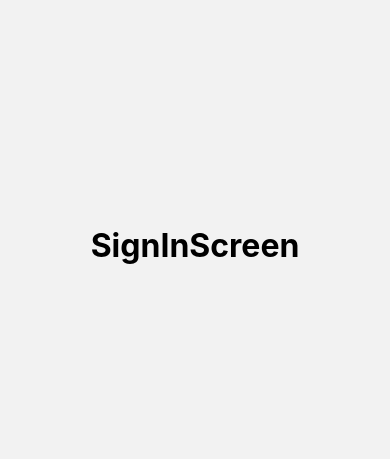
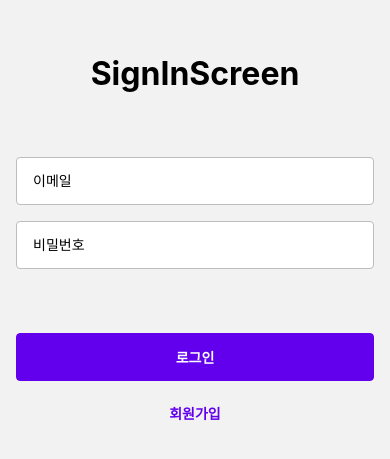
Before and after one commit to choiseunghyeon/React_Native_Study_With_Book, a React Native app in the folder PublicGalleryFishManChoi/: screen /SignIn in a window 390 px wide. Shown: the part 177-636 px from the top of the page. Built offline with nearby package versions, Linux system fonts and the light colour scheme.

Commit message:
feat: add Login, Sigin Screen

```diff
--- /dev/null
+++ b/PublicGalleryFishManChoi/components/BorderedInput.js
@@ -0,0 +1,28 @@
+import {TextInput, StyleSheet} from 'react-native';
+import React from 'react';
+
+const BorderedInput = ({hasMarginBottom, ...rest}, ref) => {
+  return (
+    <TextInput
+      style={[styles.input, hasMarginBottom && styles.margin]}
+      ref={ref}
+      {...rest}
+    />
+  );
+};
+
+const styles = StyleSheet.create({
+  input: {
+    borderColor: '#bdbdbd',
+    borderWidth: 1,
+    paddingHorizontal: 16,
+    borderRadius: 4,
+    height: 48,
+    backgroundColor: 'white',
+  },
+  margin: {
+    marginBottom: 16,
+  },
+});
+
+export default React.forwardRef(BorderedInput);
--- /dev/null
+++ b/PublicGalleryFishManChoi/components/CustomButton.js
@@ -0,0 +1,59 @@
+import {View, Text, Pressable, Platform, StyleSheet} from 'react-native';
+import React from 'react';
+
+const CustomButton = ({onPress, title, hasMarginBottom, theme = 'primary'}) => {
+  const isPrimary = theme === 'primary';
+  return (
+    <View
+      style={[styles.block, styles.overflow, hasMarginBottom && styles.margin]}>
+      <Pressable
+        onPress={onPress}
+        style={({pressed}) => [
+          styles.wrapper,
+          isPrimary && styles.primaryWrapper,
+          Platform.select({ios: pressed && {opacity: 0.5}}),
+        ]}
+        android_ripple={{color: isPrimary ? '#ffffff' : '#6200ee'}}>
+        <Text
+          style={[
+            styles.text,
+            isPrimary ? styles.primaryText : styles.secondaryText,
+          ]}>
+          {title}
+        </Text>
+      </Pressable>
+    </View>
+  );
+};
+
+export default CustomButton;
+
+const styles = StyleSheet.create({
+  overflow: {
+    borderRadius: 4,
+    overflow: 'hidden',
+  },
+  wrapper: {
+    borderRadius: 4,
+    height: 48,
+    alignItems: 'center',
+    justifyContent: 'center',
+  },
+  primaryWrapper: {
+    backgroundColor: '#6200ee',
+  },
+  text: {
+    fontWeight: 'bold',
+    fontSize: 14,
+    color: 'white',
+  },
+  primaryText: {
+    color: 'white',
+  },
+  secondaryText: {
+    color: '#6200ee',
+  },
+  margin: {
+    marginBottom: 8,
+  },
+});
--- /dev/null
+++ b/PublicGalleryFishManChoi/components/SignButtons.js
@@ -0,0 +1,37 @@
+import {View, Text, StyleSheet} from 'react-native';
+import React from 'react';
+import {useNavigation} from '@react-navigation/native';
+import CustomButton from './CustomButton';
+
+const SignButtons = ({isSignUp, onSubmit}) => {
+  const navigation = useNavigation();
+
+  const primaryTitle = isSignUp ? '회원가입' : '로그인';
+  const secondaryTitle = isSignUp ? '로그인' : '회원가입';
+
+  const onSecondaryButtonPress = () => {
+    if (isSignUp) {
+      navigation.goBack();
+    } else {
+      navigation.push('SignIn', {isSignUp: true});
+    }
+  };
+  return (
+    <View style={styles.buttons}>
+      <CustomButton title={primaryTitle} hasMarginBottom onPress={onSubmit} />
+      <CustomButton
+        title={secondaryTitle}
+        theme="secondary"
+        onPress={onSecondaryButtonPress}
+      />
+    </View>
+  );
+};
+
+export default SignButtons;
+
+const styles = StyleSheet.create({
+  buttons: {
+    marginTop: 64,
+  },
+});
--- /dev/null
+++ b/PublicGalleryFishManChoi/components/SignForm.js
@@ -0,0 +1,54 @@
+import {View, Text} from 'react-native';
+import React, {useRef} from 'react';
+import BorderedInput from './BorderedInput';
+
+const SignForm = ({isSignUp, onSubmit, form, createChangeTextHandler}) => {
+  const passwordRef = useRef();
+  const confirmPasswordRef = useRef();
+
+  return (
+    <>
+      <BorderedInput
+        hasMarginBottom
+        placeholder="이메일"
+        value={form.email}
+        onChangeText={createChangeTextHandler('email')}
+        autoCapitalize="none"
+        autoCorrect={false}
+        autoCompleteType="email"
+        keyboardType="email-address"
+        returnKeyType="next"
+        onSubmitEditing={() => passwordRef.current.focus()}
+      />
+      <BorderedInput
+        placeholder="비밀번호"
+        hasMarginBottom={isSignUp}
+        value={form.password}
+        onChangeText={createChangeTextHandler('password')}
+        secureTextEntry
+        ref={passwordRef}
+        returnKeyType={isSignUp ? 'next' : 'done'}
+        onSubmitEditing={() => {
+          if (isSignUp) {
+            confirmPasswordRef.current.focus();
+          } else {
+            onSubmit();
+          }
+        }}
+      />
+      {isSignUp ? (
+        <BorderedInput
+          placeholder="비밀번호 확인"
+          value={form.confirmPassword}
+          onChangeText={createChangeTextHandler('confirmPassword')}
+          secureTextEntry
+          ref={confirmPasswordRef}
+          returnKeyType="done"
+          onSubmitEditing={onSubmit}
+        />
+      ) : null}
+    </>
+  );
+};
+
+export default SignForm;
--- a/PublicGalleryFishManChoi/screens/SignInScreen.js
+++ b/PublicGalleryFishManChoi/screens/SignInScreen.js
@@ -1,16 +1,57 @@
-import {View, Text, StyleSheet} from 'react-native';
-import React from 'react';
+import {
+  View,
+  Text,
+  StyleSheet,
+  Keyboard,
+  KeyboardAvoidingView,
+  Platform,
+} from 'react-native';
+import React, {useRef, useState} from 'react';
 import {SafeAreaView} from 'react-native-safe-area-context';
+import BorderedInput from '../components/BorderedInput';
+import CustomButton from '../components/CustomButton';
+import SignForm from '../components/SignForm';
+import SignButtons from '../components/SignButtons';
 
-const SignInScreen = () => {
+const SignInScreen = ({navigation, route}) => {
+  const {isSignUp} = route.params ?? {};
+  const [form, setForm] = useState({
+    email: '',
+    password: '',
+    confirmPassword: '',
+  });
+
+  const createChangeTextHandler = name => value => {
+    setForm({...form, [name]: value});
+  };
+  const onSubmit = () => {
+    Keyboard.dismiss();
+    console.log(form);
+  };
   return (
-    <SafeAreaView style={styles.fullscreen}>
-      <Text style={styles.text}>SignInScreen</Text>
-    </SafeAreaView>
+    <KeyboardAvoidingView
+      style={styles.keyboardAvoidingView}
+      behavior={Platform.select({ios: 'padding'})}>
+      <SafeAreaView style={styles.fullscreen}>
+        <Text style={styles.text}>SignInScreen</Text>
+        <View style={styles.form}>
+          <SignForm
+            isSignUp={isSignUp}
+            onSubmit={onSubmit}
+            form={form}
+            createChangeTextHandler={createChangeTextHandler}
+          />
+          <SignButtons isSignUp={isSignUp} onSubmit={onSubmit} />
+        </View>
+      </SafeAreaView>
+    </KeyboardAvoidingView>
   );
 };
 
 const styles = StyleSheet.create({
+  keyboardAvoidingView: {
+    flex: 1,
+  },
   fullscreen: {
     flex: 1,
     alignItems: 'center',
@@ -20,5 +61,10 @@ const styles = StyleSheet.create({
     fontSize: 32,
     fontWeight: 'bold',
   },
+  form: {
+    marginTop: 64,
+    width: '100%',
+    paddingHorizontal: 16,
+  },
 });
 export default SignInScreen;
```
